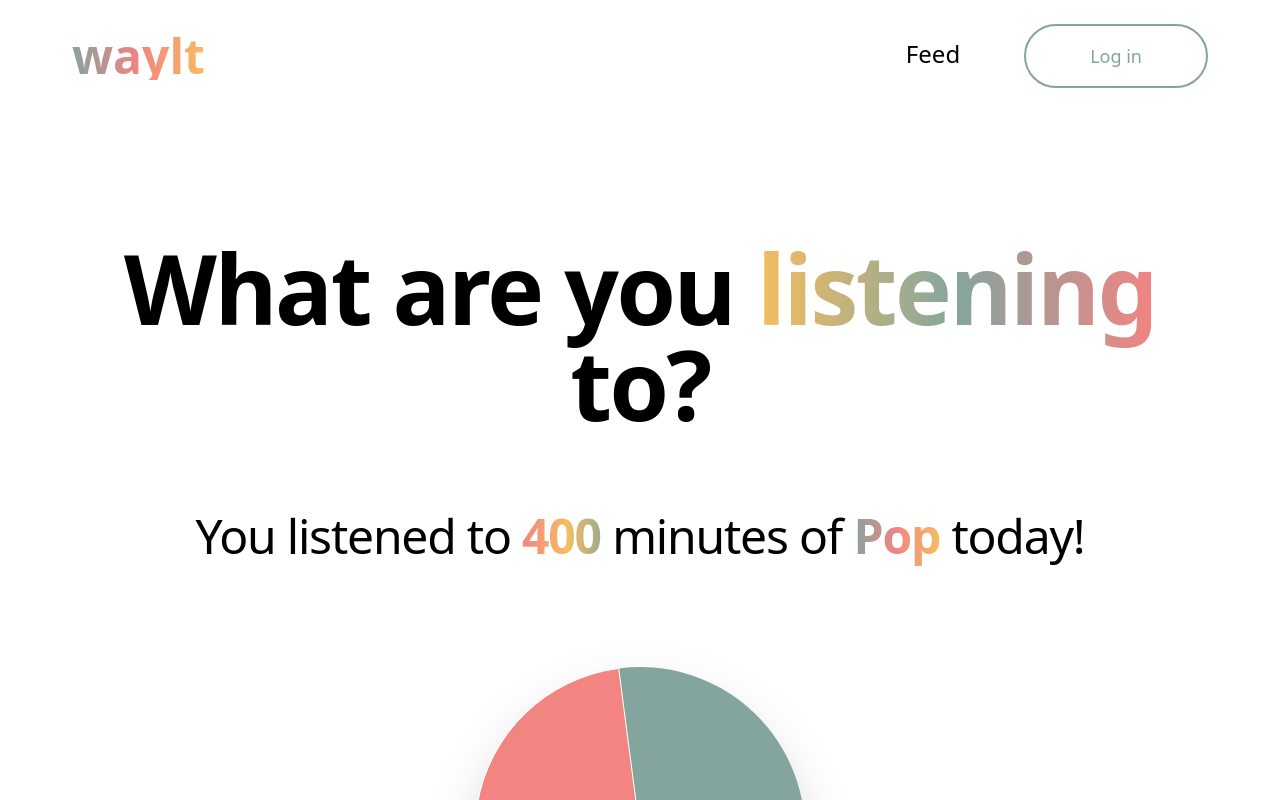
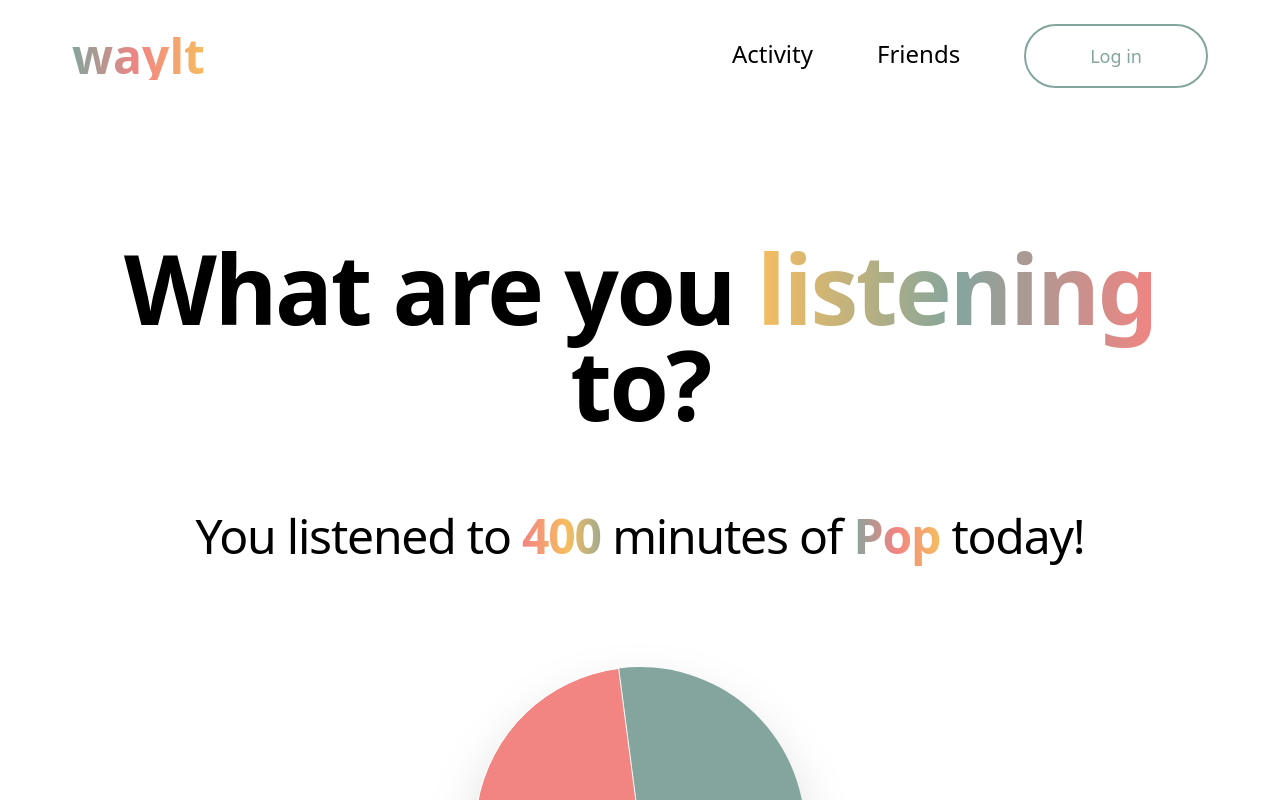
Before and after one commit to ntn-nicholas/waylt, a React (Create React App) app in the folder frontend/: page / in a window 1280 px wide. Shown: the top 800 px of the page. Built offline with nearby package versions, Linux system fonts and the light colour scheme.

Commit message:
Revert "Navbarstuff"

```diff
--- a/frontend/src/App.tsx
+++ b/frontend/src/App.tsx
@@ -1,5 +1,5 @@
 import React from "react";
-import Feed from "./components/Feed";
+import Friends from "./components/Friends";
 import Activity from "./components/Activity";
 import Log_in from "./components/Log_in";
 import Playlist from "./components/Player";
@@ -31,7 +31,7 @@ function App() {
                 <Navbar />
                 <Routes>
                     <Route path="/" element={<Activity />} />
-                    <Route path="/feed" element={<Feed />} />
+                    <Route path="/friends" element={<Friends />} />
                     <Route path="/activity" element={<Activity />} />
                 </Routes>
             </BrowserRouter>
--- a/frontend/src/components/Navbar.tsx
+++ b/frontend/src/components/Navbar.tsx
@@ -15,12 +15,17 @@ export default function Navbar() {
                     </Link>{" "}
                 </div>
                 <div>
-                    {/*hi */}
                     <Link
-                        to="/feed"
+                        to="/activity"
+                        className="hidden lg:visible mt-4 lg:inline-block lg:mt-0 text-black text-2xl hover:text-turquoise lg:mr-4 transition duration-[450]"
+                    >
+                        Activity
+                    </Link>
+                    <Link
+                        to="/friends"
                         className="hidden lg:visible mt-4 lg:inline-block lg:mt-0 text-black text-2xl hover:text-turquoise lg:mr-16 lg:ml-12 transition duration-[450]"
                     >
-                        Feed
+                        Friends
                     </Link>
                     <a
                         href={loginUrl}
```
Also changed, not shown: frontend/src/components/Friends.tsx (renamed from frontend/src/components/Feed.tsx), 1 other file (tests, documents, lock files or other folders).
